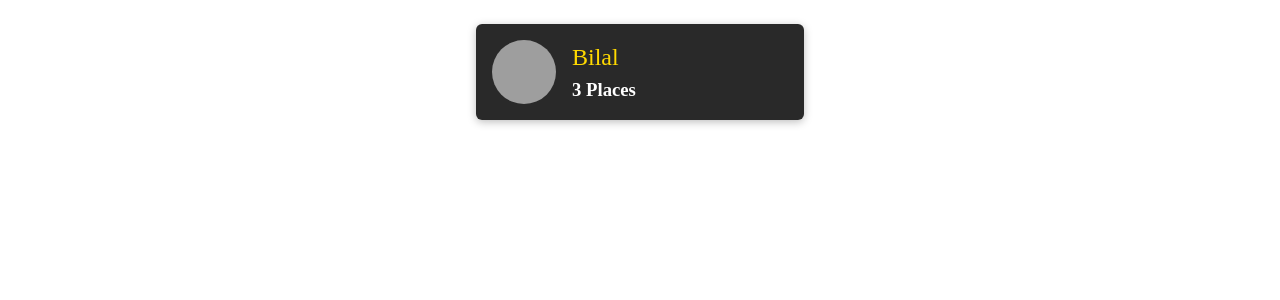
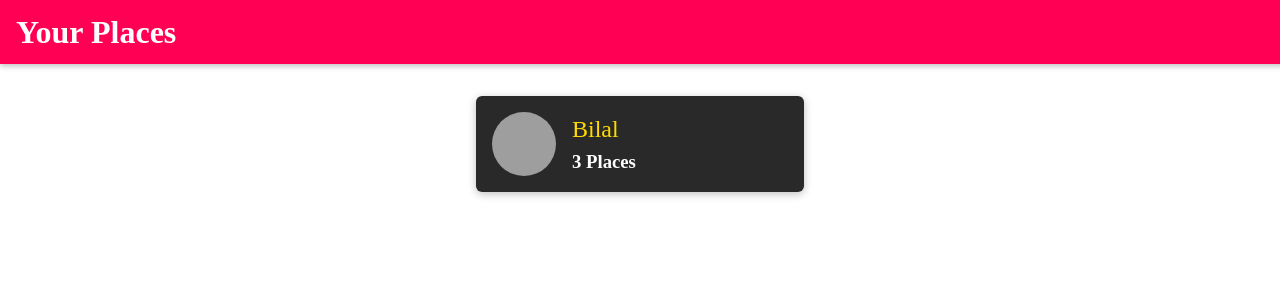
Before and after one commit to bilal-rao/MERN, a React (Create React App) app in the folder frontend/: page / in a window 1280 px wide. Shown: the top 300 px of the page. Built offline with nearby package versions, Linux system fonts and the light colour scheme; grey boxes are pictures that could not be loaded.

Commit message:
added main header

```diff
--- a/frontend/src/App.js
+++ b/frontend/src/App.js
@@ -4,15 +4,19 @@
 //Pages
 import Users from "./user/pages/Users";
 import NewPlace from "./places/pages/NewPlace";
+import MainNavigation from "./shared/components/Navigation/MainNavigation";
 
 const App = () => {
   return (
     <BrowserRouter>
-      <Routes>
-        <Route path="/" element={<Users />} />
-        <Route path="/places/new" element={<NewPlace />} />
-        <Route path="*" element={<Navigate to="/" replace />} />
-      </Routes>
+      <MainNavigation />
+      <main>
+        <Routes>
+          <Route path="/" element={<Users />} />
+          <Route path="/places/new" element={<NewPlace />} />
+          <Route path="*" element={<Navigate to="/" replace />} />
+        </Routes>
+      </main>
     </BrowserRouter>
   );
 };
--- /dev/null
+++ b/frontend/src/shared/components/Navigation/MainHeader.css
@@ -0,0 +1,23 @@
+.main-header {
+    width: 100%;
+    height: 4rem;
+    display: flex;
+    align-items: center;
+    position: fixed;
+    top: 0;
+    left: 0;
+    background: #ff0055;
+    box-shadow: 0 2px 6px rgba(0, 0, 0, 0.26);
+    padding: 0 1rem;
+    z-index: 5;
+  }
+
+  main {
+    margin-top: 5rem;
+  }
+
+  @media (min-width: 768px) {
+    .main-header {
+      justify-content: space-between;
+    }
+  }
--- /dev/null
+++ b/frontend/src/shared/components/Navigation/MainHeader.js
@@ -0,0 +1,9 @@
+import React from "react";
+
+import "./MainHeader.css";
+
+const MainHeader = (props) => {
+  return <header className="main-header">{props.children}</header>;
+};
+
+export default MainHeader;
--- /dev/null
+++ b/frontend/src/shared/components/Navigation/MainNavigation.css
@@ -0,0 +1,45 @@
+.main-navigation__menu-btn {
+    width: 3rem;
+    height: 3rem;
+    background: transparent;
+    border: none;
+    display: flex;
+    flex-direction: column;
+    justify-content: space-around;
+    margin-right: 2rem;
+    cursor: pointer;
+  }
+
+  .main-navigation__menu-btn span {
+    display: block;
+    width: 3rem;
+    height: 2.5px;
+    background: white;
+  }
+
+  .main-navigation__title {
+    color: white;
+  }
+
+  .main-navigation__title a {
+    text-decoration: none;
+    color: white;
+  }
+
+  .main-navigation__header-nav {
+    display: none;
+  }
+
+  .main-navigation__drawer-nav {
+    height: 100%;
+  }
+
+  @media (min-width: 768px) {
+    .main-navigation__menu-btn {
+      display: none;
+    }
+
+    .main-navigation__header-nav {
+      display: block;
+    }
+  }
--- /dev/null
+++ b/frontend/src/shared/components/Navigation/MainNavigation.js
@@ -0,0 +1,23 @@
+import React from "react";
+import { Link } from "react-router-dom";
+import MainHeader from "./MainHeader";
+
+import "./MainNavigation.css";
+
+const MainNavigation = (props) => {
+  return (
+    <MainHeader>
+      <button className="main-navigation__menu-btn">
+        <span />
+        <span />
+        <span />
+      </button>
+      <h1 className="main-navigation__title">
+        <Link to="/">Your Places</Link>
+      </h1>
+      <nav>...</nav>
+    </MainHeader>
+  );
+};
+
+export default MainNavigation;
```
Also changed, not shown: frontend/src/shared/components/Navigation/NavLinks.css (added), frontend/src/shared/components/Navigation/NavLinks.js (added), frontend/src/shared/components/Navigation/SideDrawer.css (added), frontend/src/shared/components/Navigation/SideDrawer.js (added).
